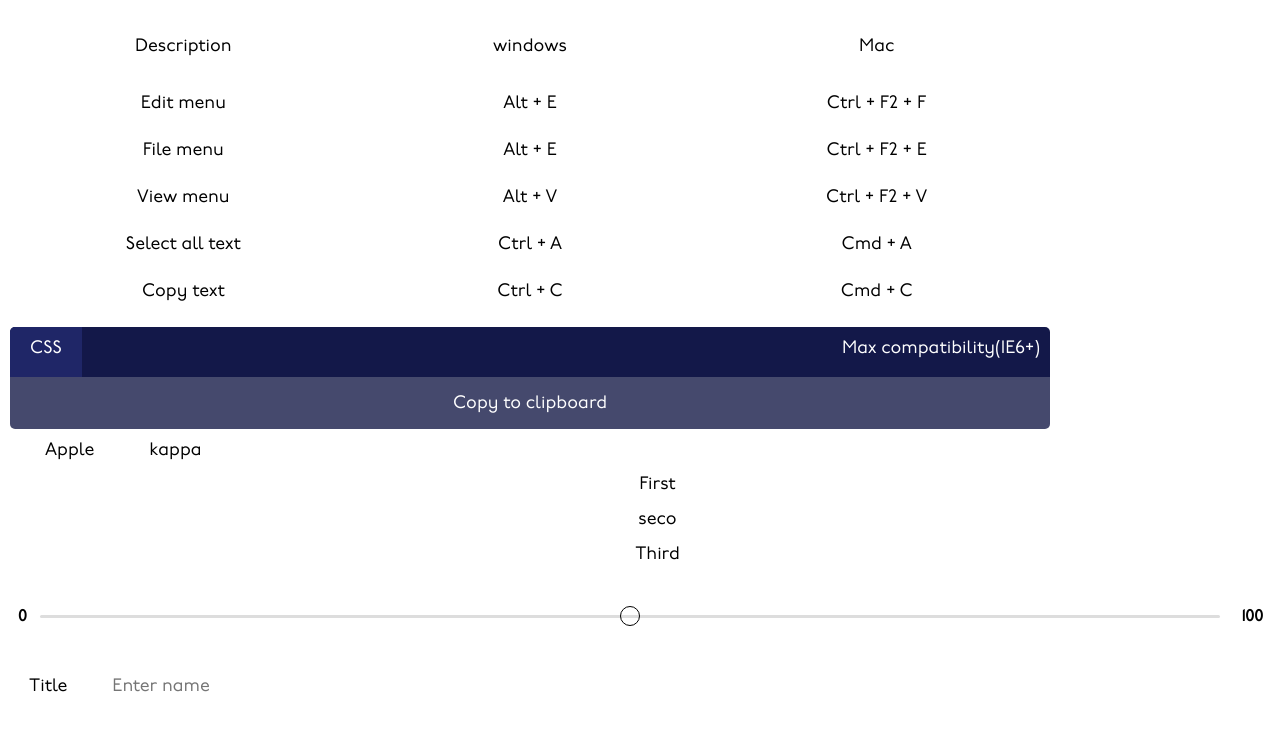
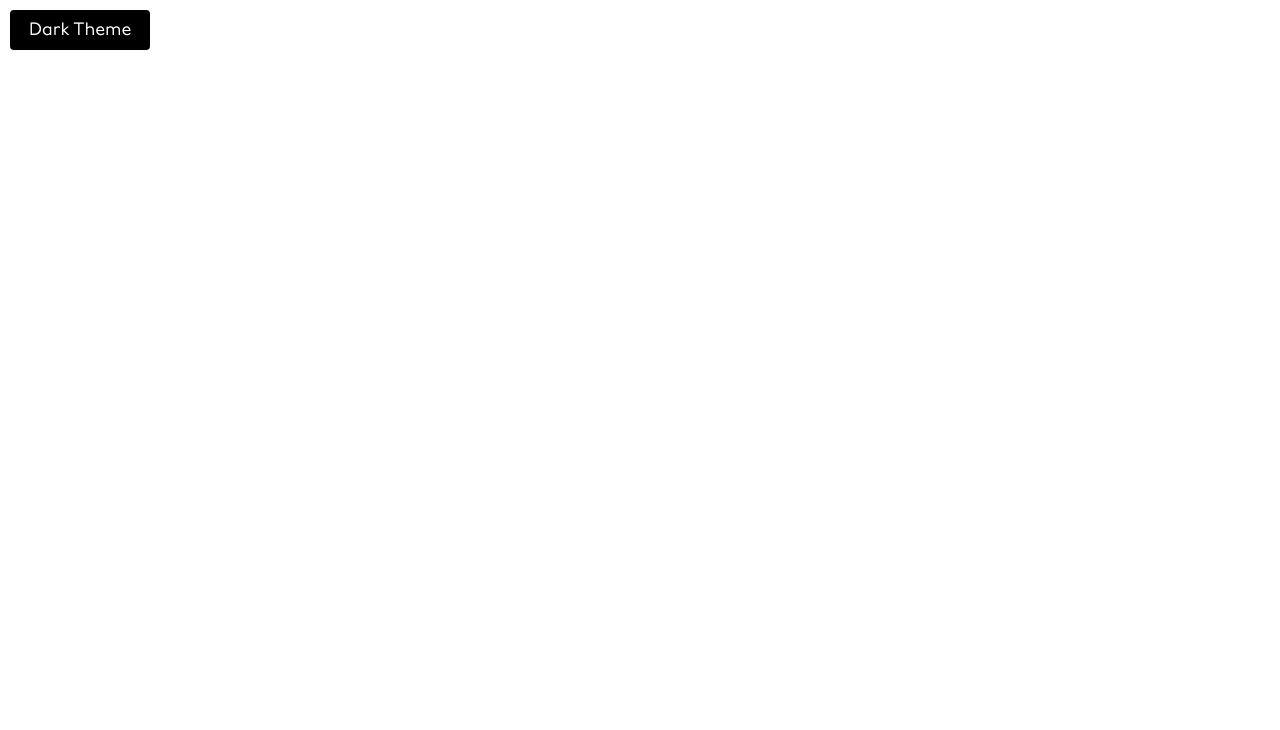
Before and after one commit to sobhanbera/collection, a Next.js app: page / in a window 1280 px wide. Shown: the top 730 px of the page. Built offline with nearby package versions, Linux system fonts and the light colour scheme.

Commit message:
feat: Theme System Implemented

```diff
--- /dev/null
+++ b/contexts/ThemeProvider/index.tsx
@@ -0,0 +1,106 @@
+import {createContext, ReactNode, useContext, useEffect, useState} from 'react'
+import {ThemeType} from '../../modals'
+
+/**
+ * defaultTheme {boolean} is the default theme property throughout the website
+ * if true it will be light theme else it will be dark theme
+ */
+const defaultTheme = true
+/**
+ * defaultThemeCode and defaultInvertThemeCode are the actual css class that are
+ * responsible for the colore schemes in the websites global scss file...
+ */
+const defaultThemeCode = 'light'
+const defaultInvertThemeCode = 'dark'
+/**
+ * ThemeContextProvider {interface} this is the type of data which will could be
+ * accessed from any part of the website through any react component
+ */
+interface ThemeContextProviderProps {
+    /**
+     * @param {boolean} theme value denoting the current theme
+     * true means the default theme else invert of it
+     */
+    theme: boolean
+    /**
+     * by default this function will toggle the current theme if the current theme is dark then it will make it light
+     * else to dark, this function will also help to save that data to local storage again and again
+     * @param {ThemeType} theme is optional and if provided then the function will not toggle theme instead it will set the theme to the passed argument
+     */
+    toggleTheme(_theme?: ThemeType): null
+}
+const ThemeContextProvider = createContext<ThemeContextProviderProps>({
+    theme: defaultTheme,
+    toggleTheme: (_theme?: ThemeType) => null,
+})
+/**
+ * actual children for the website to render the page
+ */
+interface ThemeProviderProps {
+    children: ReactNode
+}
+/**
+ * the theme provider context api
+ */
+export default function ThemeProvider(props: ThemeProviderProps) {
+    /**
+     * @param {boolean} theme value denoting the current theme
+     * true means the default theme else invert of it
+     */
+    const [theme, setTheme] = useState<boolean>(defaultTheme)
+
+    /**
+     * by default this function will toggle the current theme if the current theme is dark then it will make it light
+     * else to dark, this function will also help to save that data to local storage again and again
+     * @param {ThemeType} theme is optional and if provided then the function will not toggle theme instead it will set the theme to the passed argument
+     */
+    const toggleTheme = (theme?: ThemeType): null => {
+        setTheme(value => !value)
+        return null
+    }
+
+    /**
+     * get the theme from local storage if it exists else set the default theme
+     * this task should be done only once and when the website is loaded
+     */
+    const getThemeDataFromLocalStorage = () => {
+        const theme = localStorage.getItem('theme')
+        if (theme === String(defaultTheme)) {
+            setTheme(defaultTheme)
+        } else {
+            setTheme(!defaultTheme)
+        }
+    }
+
+    /**
+     * updating the theme value in the local storage
+     * whenever the theme value is changed
+     */
+    useEffect(() => {
+        localStorage.setItem('theme', theme.toString())
+        document.body.classList.value = theme
+            ? defaultThemeCode
+            : defaultInvertThemeCode
+    }, [theme])
+
+    useEffect(() => {
+        getThemeDataFromLocalStorage()
+    }, [])
+
+    // value of the context api - ThemeProvider
+    const value = {
+        theme,
+        toggleTheme,
+    }
+    return (
+        <ThemeContextProvider.Provider value={value}>
+            <div className={theme ? defaultThemeCode : defaultInvertThemeCode}>
+                {props.children}
+            </div>
+        </ThemeContextProvider.Provider>
+    )
+}
+/*
+ * use the context api values from this variable
+ */
+export const useTheme = () => useContext(ThemeContextProvider)
--- /dev/null
+++ b/contexts/index.ts
@@ -0,0 +1,3 @@
+import ThemeProvider, {useTheme} from './ThemeProvider'
+
+export {ThemeProvider, useTheme}
--- /dev/null
+++ b/modals/index.ts
@@ -0,0 +1,3 @@
+import {ThemeType} from './theme'
+
+export type {ThemeType}
--- /dev/null
+++ b/modals/theme.ts
@@ -0,0 +1,6 @@
+/**
+ * types of theme available
+ * d - dark
+ * l - light
+ */
+export type ThemeType = 'd' | 'l'
--- a/pages/_app.tsx
+++ b/pages/_app.tsx
@@ -1,6 +1,14 @@
 import {AppProps} from 'next/app'
+
+import {ThemeProvider} from '../contexts'
 import '../styles/globals.scss'
 
 export default function App({Component, pageProps}: AppProps) {
-    return <Component {...pageProps} />
+    return (
+        <div>
+            <ThemeProvider>
+                <Component {...pageProps} />
+            </ThemeProvider>
+        </div>
+    )
 }
--- a/pages/index.tsx
+++ b/pages/index.tsx
@@ -1,30 +1,21 @@
+import React from 'react'
+
 import Button from '../components/button'
-import Input from '../components/input'
-import Slider from '../components/slider'
-import Radio from '../components/radio'
-import CheckBox from '../components/checkbox'
-import Codebox from '../components/codebox'
-import Kbd from '../components/kbd'
+import {useTheme} from '../contexts'
+
 type Props = {}
 export default function Home({}: Props) {
+    const {theme, toggleTheme} = useTheme()
+
     return (
-        <div className="dark website-container">
-            <Kbd />
-            <Codebox>apple</Codebox>
-            <CheckBox id="chk1">Apple</CheckBox>
-            <CheckBox id="chk2">kappa</CheckBox>
-            <Radio id="r1" name="same">
-                First
-            </Radio>
-            <Radio id="r2" name="same">
-                seco
-            </Radio>
-            <Radio id="r3" name="same">
-                Third
-            </Radio>
-            <Slider min={0} max={100} />
-            <Button>Title</Button>
-            <Input placeholder="Enter name" name="name" type="text" />
+        <div>
+            <Button
+                content={theme ? 'Dark Theme' : 'Light Theme'}
+                onClick={() => {
+                    toggleTheme()
+                    console.log('Toggling Theme')
+                }}
+            />
         </div>
     )
 }
```
